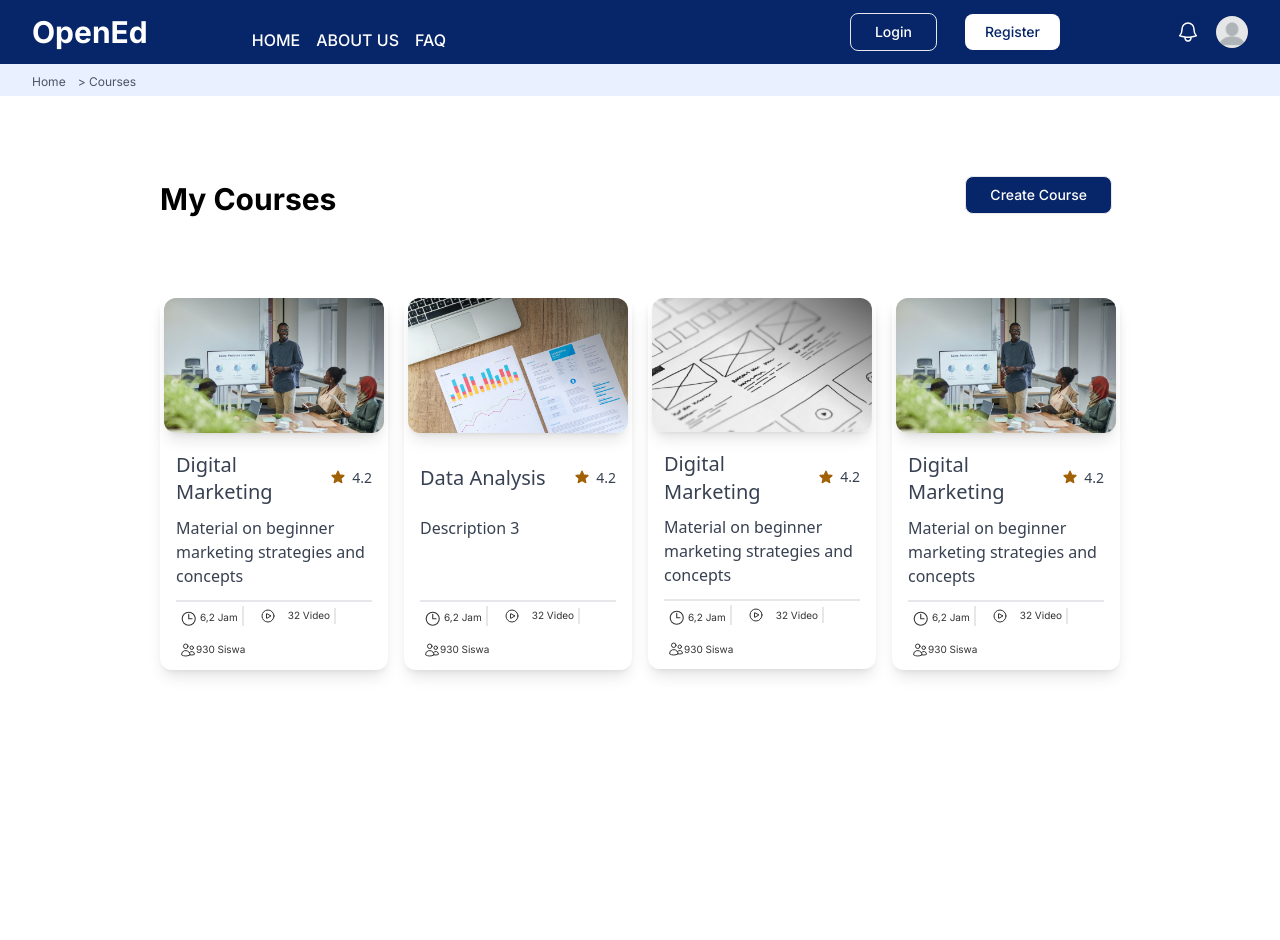
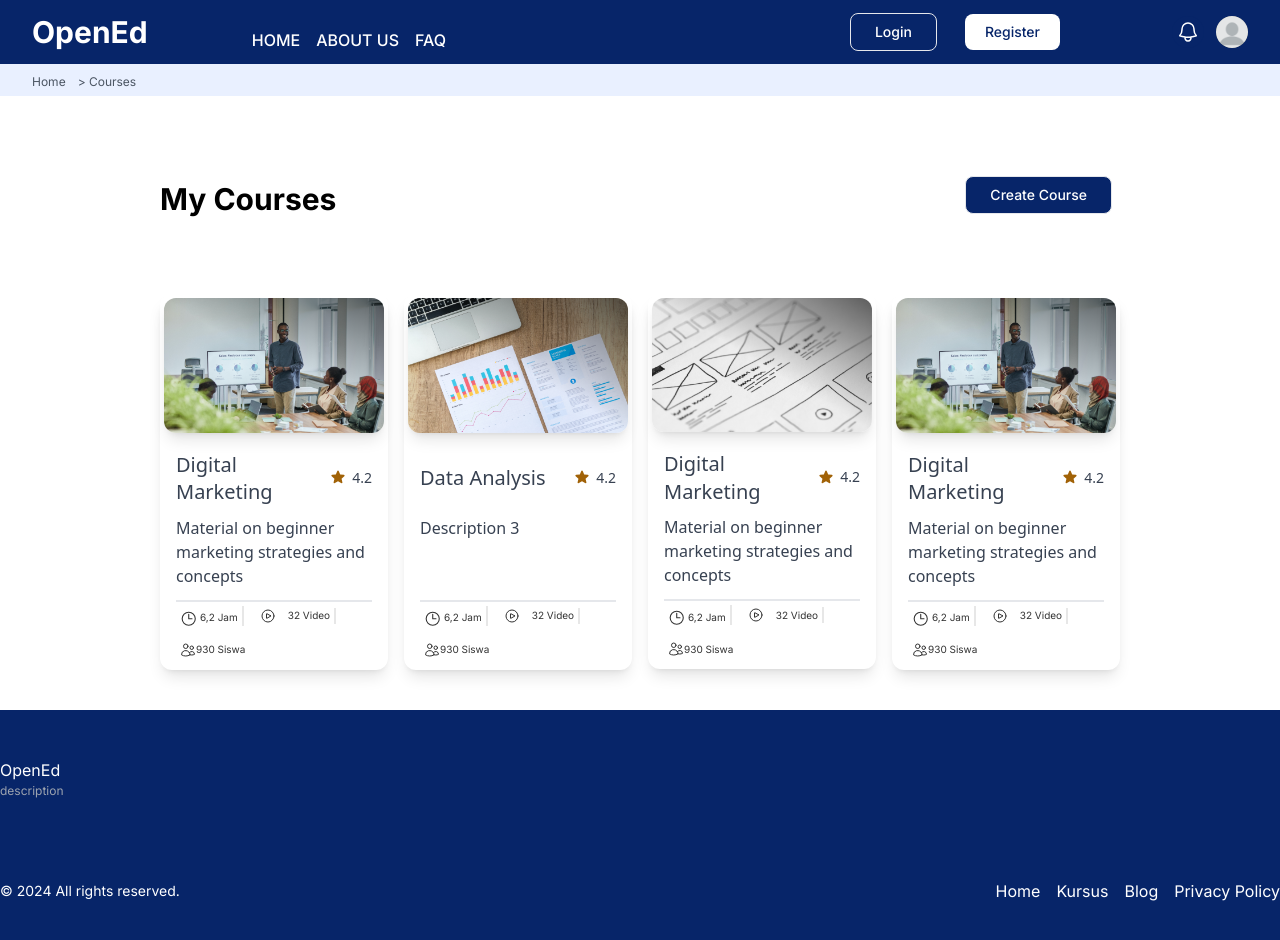
Before and after one commit to Xanvia/MOOC-IT-Center-UOP, a Next.js app in the folder frontend/: page /courses in a window 1280 px wide. Shown: the top 940 px of the page. Before the commit the page ends 800 px from the top, so only its background shows below. Built offline with nearby package versions, Linux system fonts and the light colour scheme; no server answers.

Commit message:
added  footer to layout

```diff
--- a/frontend/src/app/(public)/(home)/layout.tsx
+++ b/frontend/src/app/(public)/(home)/layout.tsx
@@ -3,6 +3,7 @@ import { Inter } from "next/font/google";
 import "@/styles/globals.css";
 import { Toaster } from "sonner";
 import Navbar from "@/components/Navbar/Navbar";
+import Footer from "@/components/Footer/Footer";
 
 const inter = Inter({ subsets: ["latin"] });
 
@@ -24,6 +25,7 @@ export default function RootLayout({
         <Toaster richColors closeButton position="top-right" />
         <Navbar />
         {children}
+        <Footer/>
       </body>
     </html>
   );
--- a/frontend/src/app/(public)/(home)/page.tsx
+++ b/frontend/src/app/(public)/(home)/page.tsx
@@ -2,7 +2,7 @@
 import { useEffect, useState } from "react";
 import Search from "@/components/Search/Search";
 import CourseCard from "@/components/Course/CourseCard/CourseCard";
-import Footer from "@/components/Footer/Footer";
+
 
 const course1 = "/images/course1.png";
 const course2 = "/images/course2.png";
@@ -74,7 +74,7 @@ export default function Home() {
           image={course2}
         />
       </div>
-      <Footer/>
+
     </>
   );
 }
--- a/frontend/src/app/(public)/courses/layout.tsx
+++ b/frontend/src/app/(public)/courses/layout.tsx
@@ -3,6 +3,7 @@ import { Inter } from "next/font/google";
 import "@/styles/globals.css";
 import { Toaster } from "sonner";
 import Navbar from "@/components/Navbar/Navbar";
+import Footer from "@/components/Footer/Footer";
 
 const inter = Inter({ subsets: ["latin"] });
 
@@ -21,6 +22,7 @@ export default function RootLayout({
         <Toaster richColors closeButton position="top-right" />
         <Navbar />
         {children}
+        <Footer/>
       </body>
     </html>
   );
--- a/frontend/src/app/(public)/profile/layout.tsx
+++ b/frontend/src/app/(public)/profile/layout.tsx
@@ -4,6 +4,7 @@ import "@/styles/globals.css";
 import { Toaster } from "sonner";
 import Navbar from "@/components/Navbar/Navbar";
 import clsx from "clsx";
+import Footer from "@/components/Footer/Footer";
 
 const inter = Inter({ subsets: ["latin"] });
 
@@ -22,6 +23,7 @@ export default function RootLayout({
         <Toaster richColors closeButton position="top-right" />
         <Navbar />
         {children}
+        <Footer/>
       </body>
     </html>
   );
```
